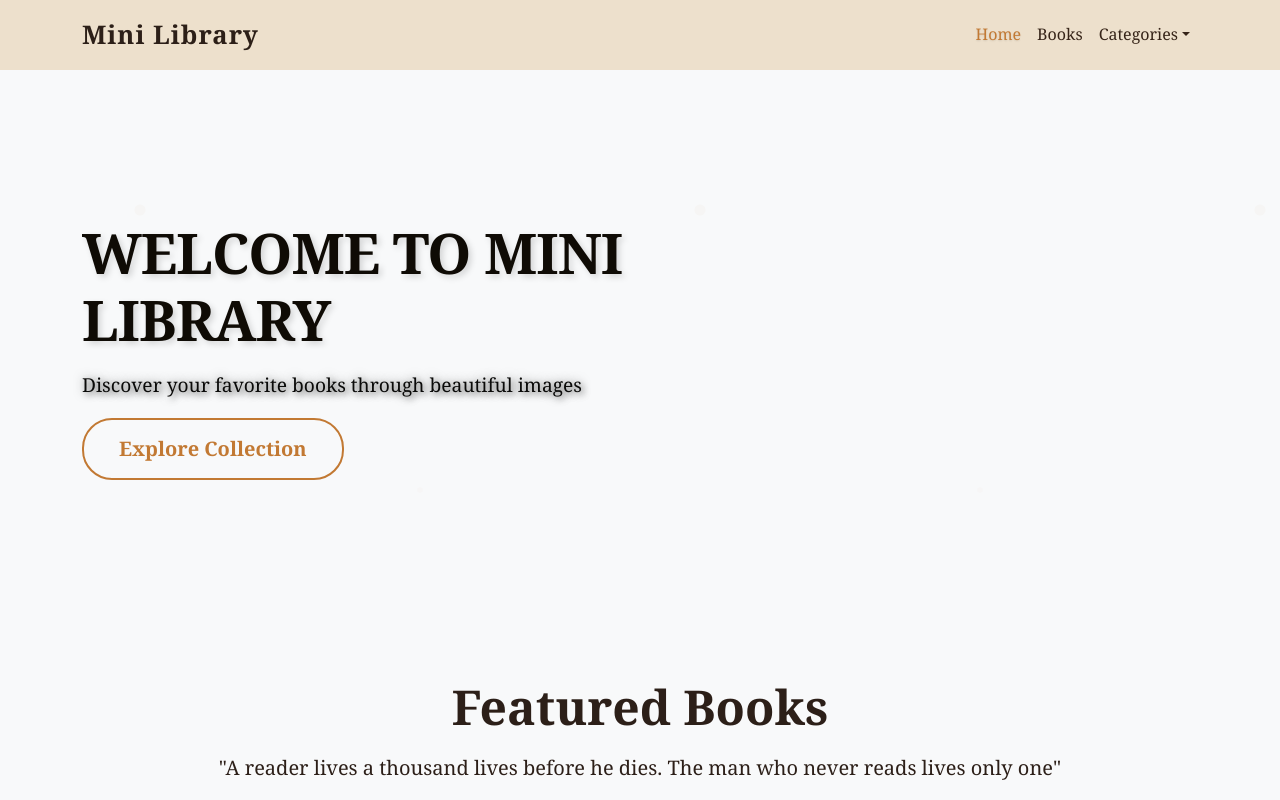
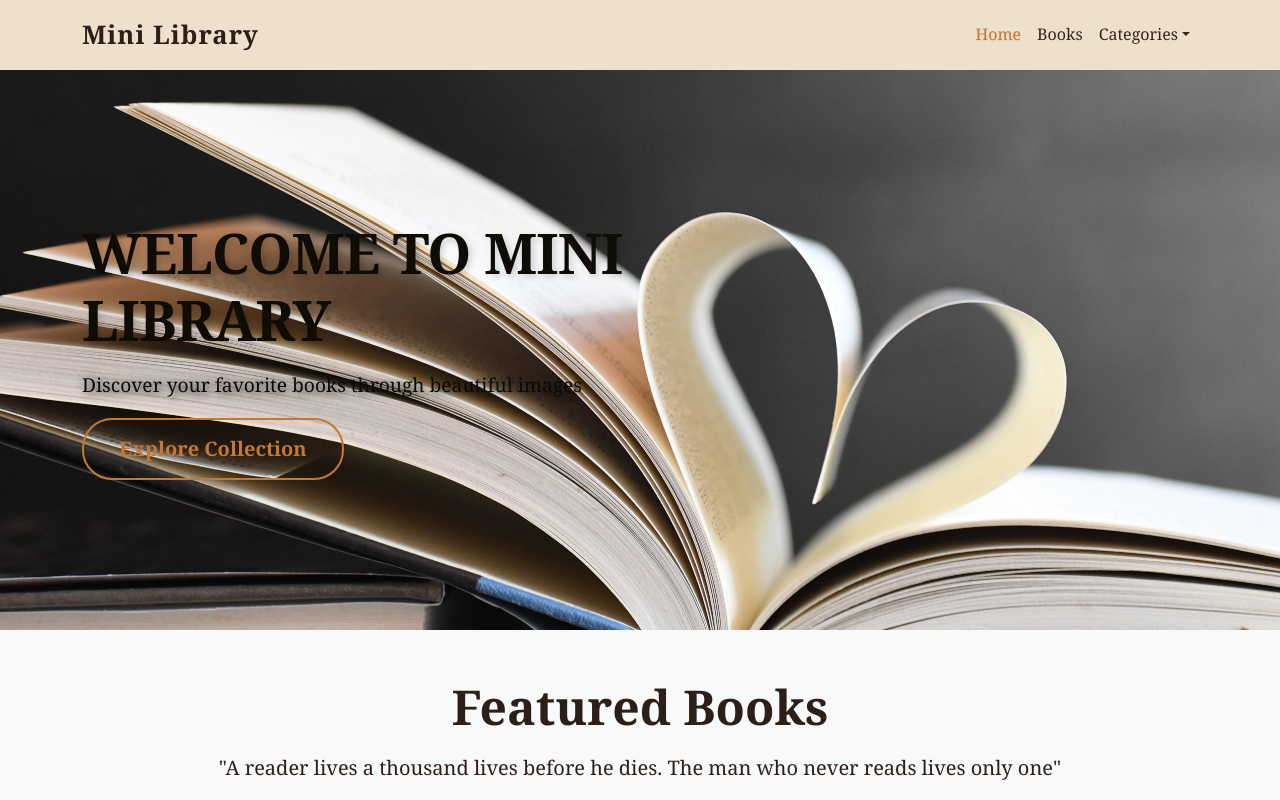
Before and after one commit to Psycheil/GELLO, a plain HTML site: page index.html in a window 1280 px wide. Shown: the top 800 px of the page. Drawn offline with nearby package versions, Linux system fonts and the light colour scheme.

Commit message:
update the bckground pictire

```diff
--- a/style.css
+++ b/style.css
@@ -60,7 +60,7 @@ body {
 }
 
 #hero {
-    background: url(books.jpg) 'opacity: 0.3;' center center / cover no-repeat;
+    background: url(ppp.jpg.jpg) center center / cover no-repeat;
     min-height: 70vh;
     border-bottom: 4px solid var(--gold);
     position: relative;
```
Also changed, not shown: ppp.jpg.jpg (added).
